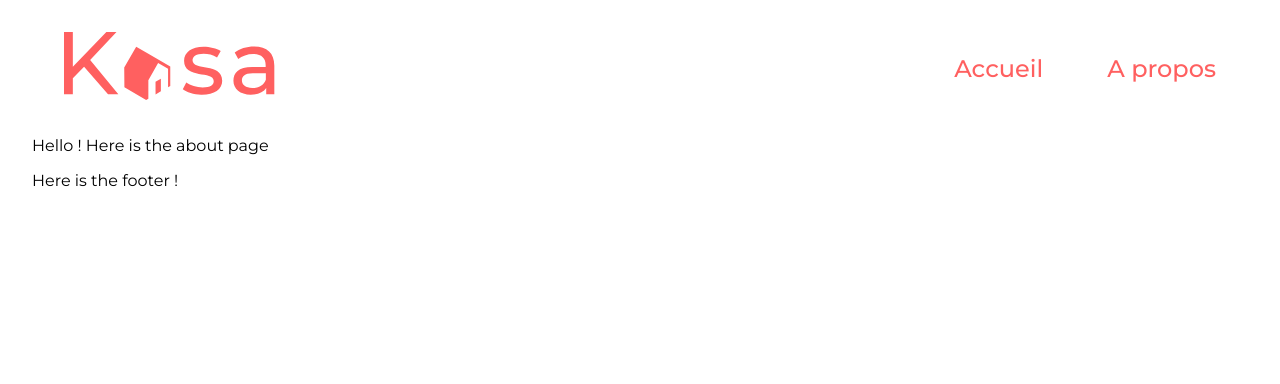
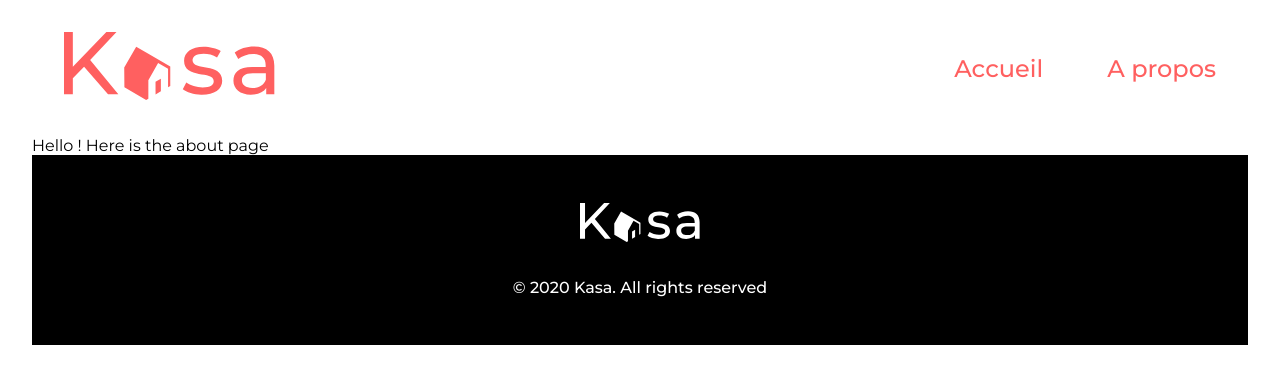
Before and after one commit to Shaun-maker/kasa, a React (Create React App) app: page /a-propos in a window 1280 px wide. Shown: the top 384 px of the page. Built offline with nearby package versions, Linux system fonts and the light colour scheme; the HTML template or start-up script is replaced by a standard one.

Commit message:
add error page

```diff
--- a/src/components/Banner/Banner.css
+++ b/src/components/Banner/Banner.css
@@ -21,7 +21,6 @@
   color: white;
   font-weight: 500;
   font-size: 48px;
-  /* white-space: nowrap; */
   width: 100%;
   text-align: center;
 }
--- a/src/components/Footer/Footer.css
+++ b/src/components/Footer/Footer.css
@@ -0,0 +1,19 @@
+.footer-container {
+  background-color: black;
+  display: flex;
+  flex-direction: column;
+  align-items: center;
+  color: white;
+  font-weight: 500;
+  padding: 48px;
+}
+
+.footer-logo {
+  margin-bottom: 32px;
+  width: 120px;
+}
+
+.footer-logo img {
+  width: 100%;
+  height: 100%;
+}
--- a/src/components/Footer/Footer.jsx
+++ b/src/components/Footer/Footer.jsx
@@ -1,7 +1,13 @@
+import logoWhite from '../../assets/images/logo-kasa-white.svg';
+import './Footer.css';
+
 function Footer() {
   return (
-    <footer>
-      <p>Here is the footer !</p>
+    <footer className="footer-container">
+      <figure className="footer-logo">
+        <img src={logoWhite} alt="Logo Kasa" />
+      </figure>
+      <p>© 2020 Kasa. All rights reserved</p>
     </footer>
   );
 }
--- a/src/components/Header/Header.jsx
+++ b/src/components/Header/Header.jsx
@@ -1,5 +1,5 @@
 import { Link } from 'react-router-dom';
-import logo from '../../assets/images/logo-kasa.svg';
+import logo from '../../assets/images/logo-kasa-red.svg';
 import './Header.css';
 
 function Header() {
--- a/src/index.css
+++ b/src/index.css
@@ -3,7 +3,8 @@
 }
 
 figure,
-body {
+body,
+p {
   margin: 0;
 }
 
@@ -34,4 +35,5 @@ html {
   max-width: 1440px;
   margin: 0 auto;
   padding: 0 32px;
+  height: 100vh;
 }
--- a/src/pages/About.jsx
+++ b/src/pages/About.jsx
@@ -1,5 +1,5 @@
 function About() {
-  return <div>Hello ! Here is the about page</div>;
+  return <main>Hello ! Here is the about page</main>;
 }
 
 export default About;
--- /dev/null
+++ b/src/pages/Error.css
@@ -0,0 +1,25 @@
+.error-container {
+  display: flex;
+  flex-direction: column;
+  align-items: center;
+}
+
+.error-code {
+  color: #ff6060;
+  font-weight: 700;
+  font-size: 256px;
+}
+
+.error-message {
+  color: #ff6060;
+  font-weight: 500;
+  font-size: 24px;
+  margin-bottom: 32px;
+}
+
+.full-container {
+  height: 100%;
+  display: flex;
+  flex-direction: column;
+  justify-content: space-between;
+}
--- a/src/pages/Error.jsx
+++ b/src/pages/Error.jsx
@@ -1,16 +1,24 @@
 import { useRouteError } from 'react-router-dom';
 import Header from '../components/Header/Header';
+import Footer from '../components/Footer/Footer';
+import './Error.css';
 
 function ErrorPage() {
   const error = useRouteError();
   console.log(error);
 
   return (
-    <>
+    <main className="full-container">
       <Header />
-      Hello ! Here is the 404 Not found Error page
-      <i>{error.statusText || error.message}</i>
-    </>
+      <div className="error-container">
+        <p className="error-code">{error.status}</p>
+        <p className="error-message">{error.message || error.statusText}</p>
+        <p className="error-message">
+          Oups! La page que vous demandez n'existe pas.
+        </p>
+      </div>
+      <Footer />
+    </main>
   );
 }
 
--- a/src/pages/Home.css
+++ b/src/pages/Home.css
@@ -2,7 +2,7 @@
   border-radius: 24px;
   background-color: #f7f7f7;
   padding: 56px;
-  margin-top: 40px;
+  margin: 40px 0;
   display: grid;
   grid-template-columns: repeat(auto-fit, minmax(330px, 1fr));
   grid-gap: 56px;
--- a/src/pages/Home.jsx
+++ b/src/pages/Home.jsx
@@ -4,7 +4,7 @@ import './Home.css';
 
 function Home() {
   return (
-    <>
+    <main>
       <Banner />
       <div className="gallery-cards-container">
         <Cart />
@@ -14,7 +14,7 @@ function Home() {
         <Cart />
         <Cart />
       </div>
-    </>
+    </main>
   );
 }
 
```
Also changed, not shown: src/assets/images/logo-kasa-red.svg (renamed from src/assets/images/logo-kasa.svg), src/assets/images/logo-kasa-white.svg (added).
